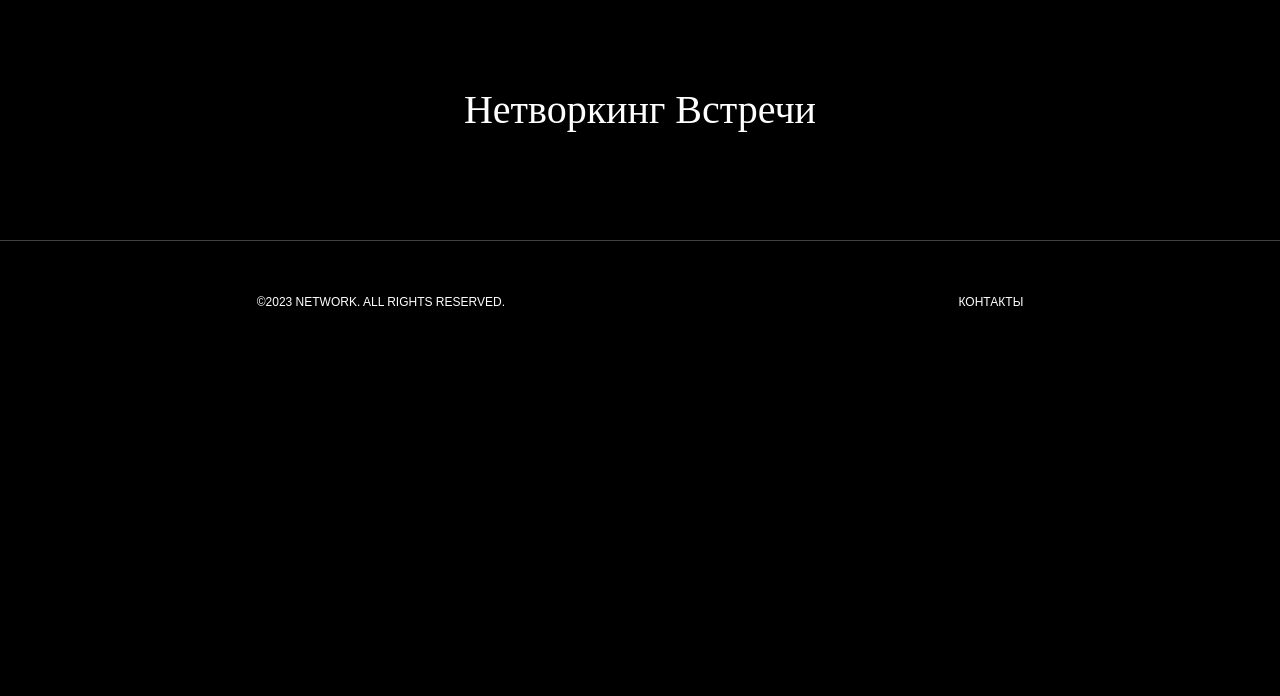
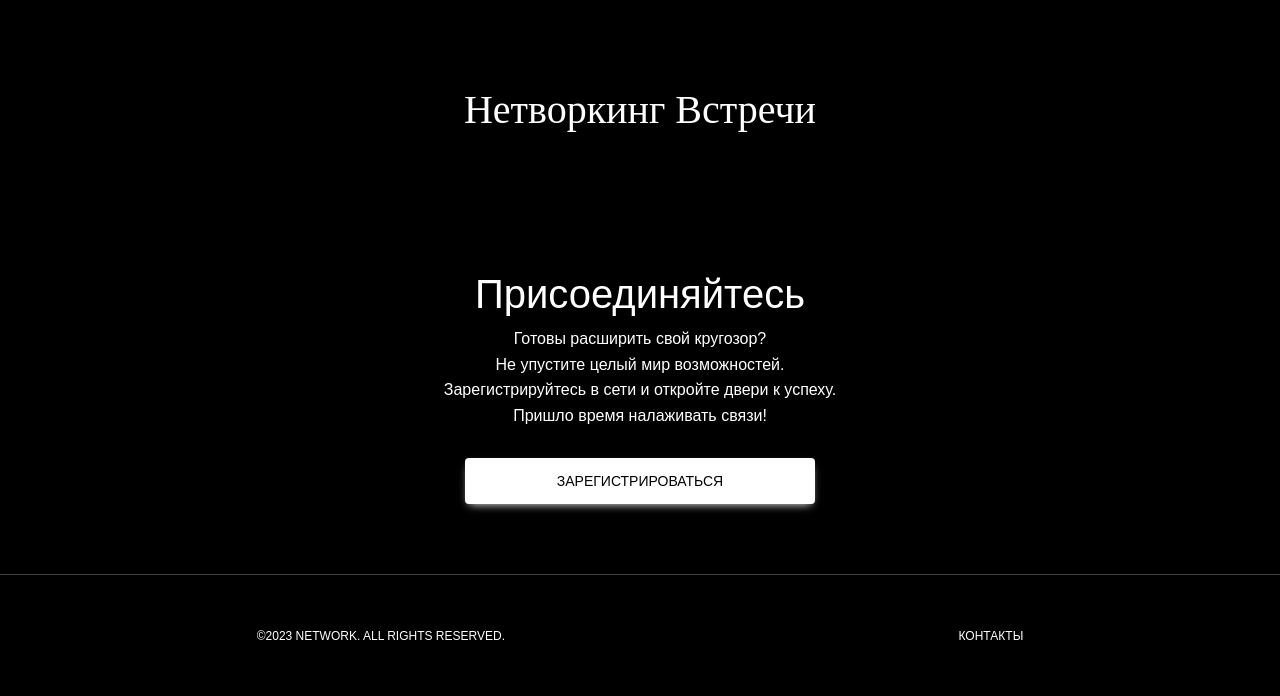
Before and after one commit to Majid-Aziev-007/network, a Django app: page / in a window 1280 px wide. Shown: the part 716-1412 px from the top of the page. Before the commit the page ends 1022 px from the top, so only its background shows below. Run offline with Django 3.2, Linux system fonts and the light colour scheme; data that the repository does not hold is empty; some libraries are stand-ins or nearby versions; some web fonts are replaced.

Commit message:
Commit Index
- Добавлены новые секшоны к главной странице

```diff
--- a/network/templates/meetings/index.html
+++ b/network/templates/meetings/index.html
@@ -5,7 +5,6 @@
 
 {% block section %}
 
-{% with request.resolver_match.view_name as view_name %}
   {% if not request.user.is_authenticated %}
   <section style="background-color: #000000; color: white;">
     <div class="container jus">
@@ -41,11 +40,11 @@
   </section>
 
   {% endif %}
-{% endwith %}
 {% endblock %}
 
 {% block content %}
 
+  <section>
     <h1 style="margin-top: 80px; text-align: center; margin-bottom: 60px; font-family: 'Naston'; color: white;">
       Нетворкинг Встречи
     </h1>
@@ -67,4 +66,29 @@
       </div>
       {% endfor %}
     </div>
+  </section>
+
+  {% if not request.user.is_authenticated %}
+  <section style="margin-top: 100px;">
+
+    <div class="row">
+      <center>
+        <div class="col" style="font-family: 'Naston', sans-serif; color: white;">
+            <h1>Присоединяйтесь</h1>
+
+            <p>
+              Готовы расширить свой кругозор? <br>
+              Не упустите целый мир возможностей. <br>
+              Зарегистрируйтесь в сети и откройте двери к успеху. <br>
+              Пришло время налаживать связи!
+            </p>
+
+            <a href="{% url 'users:signup' %}" class="align-self-end btn btn-lg btn-block btn-white" style="margin-top: 30px; width: 350px;">Зарегистрироваться</a>
+        </div>
+      </center>
+    </div>
+
+  </section>
+  {% endif %}
+
 {% endblock %}
```
Lines whose indentation alone changed are shown as unchanged.
